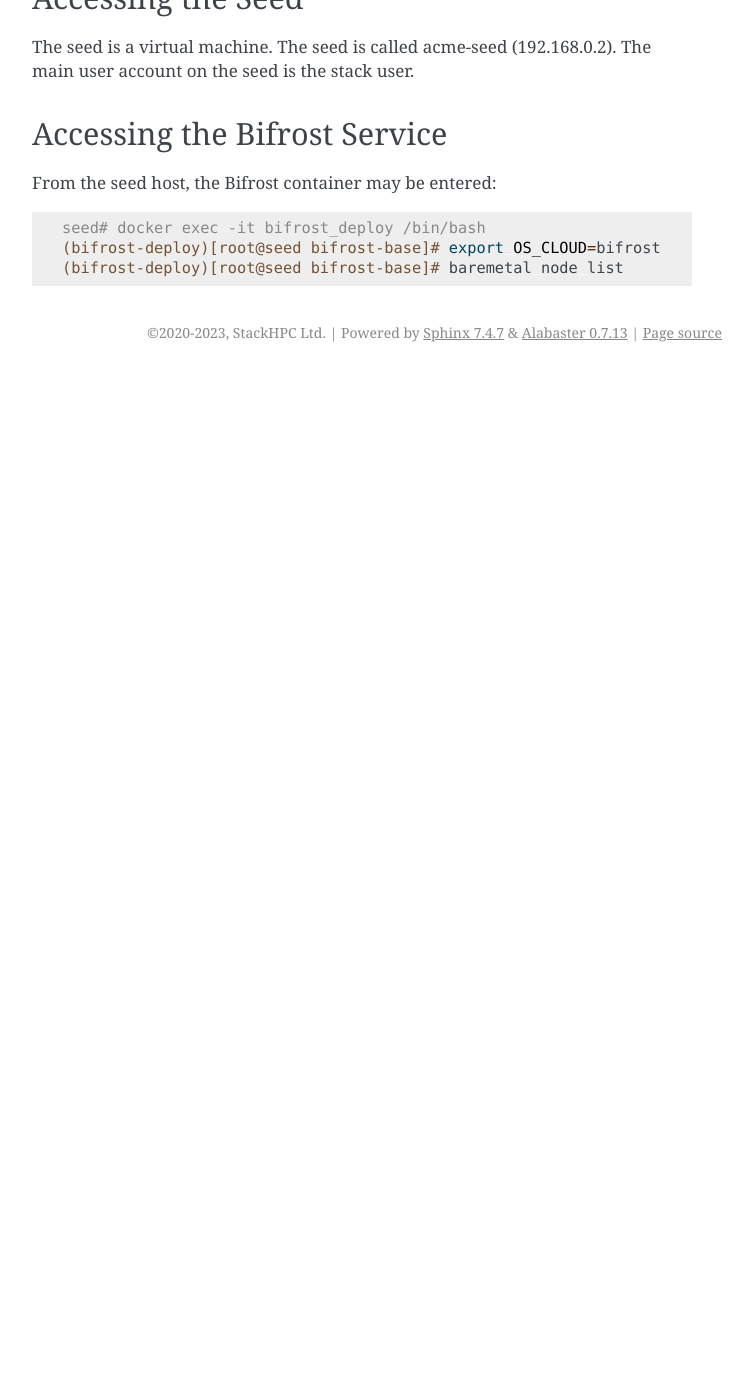
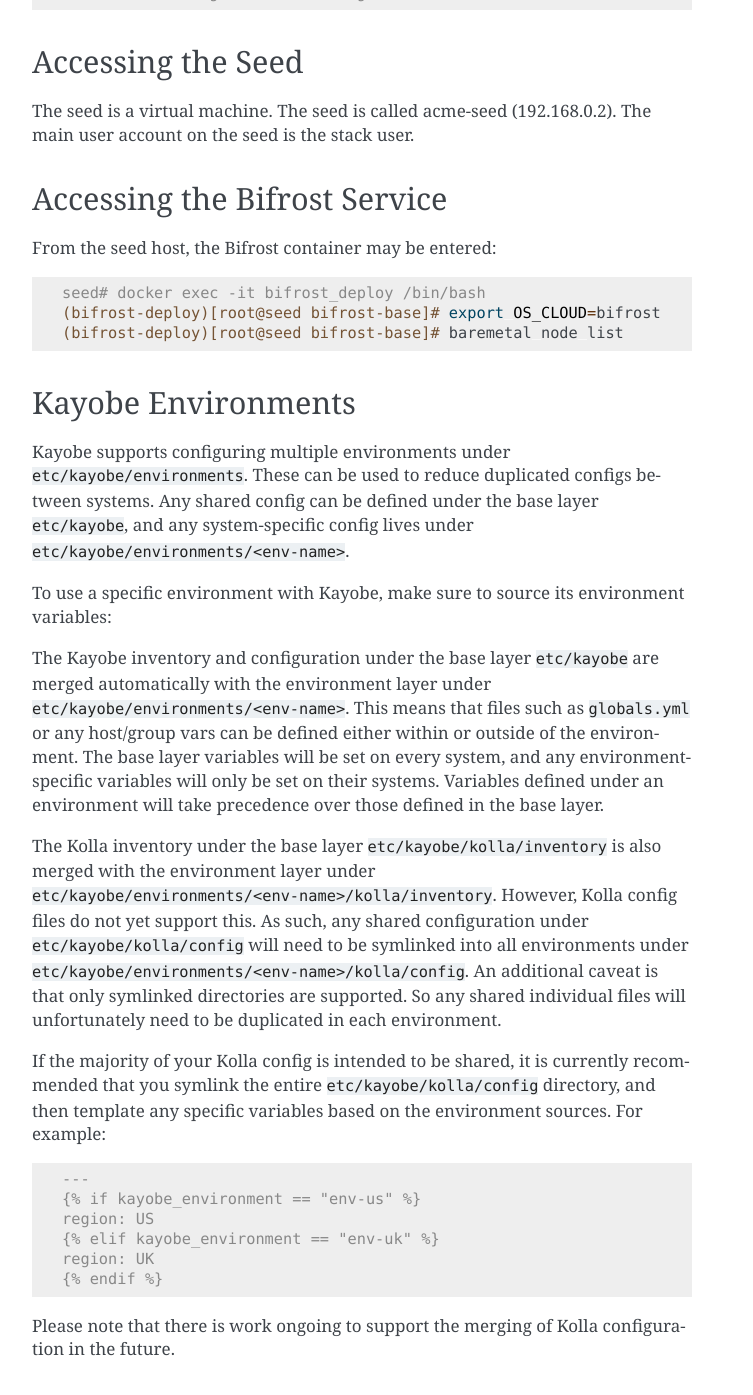
Before and after one commit to stackhpc/openstack-admin-guide, a Sphinx documentation site: the page built from source/working_with_kayobe.rst, in a window 1280 px wide and 1400 px high, scrolled down 2099 px. Shown: the top 1395 px of the window, without its empty margins (388-1141 px from the left). Built offline with Sphinx 7.4.7, drawn with Linux system fonts in a browser that asks for light colours; before the commit the page ends 2471 px from its top, so only the background shows below that; some of the changed text lies outside the part shown.

Commit message:
Add instructions on using Kayobe environments

```diff
--- a/source/working_with_kayobe.rst
+++ b/source/working_with_kayobe.rst
@@ -61,6 +61,14 @@ After making the checkout, source the virtualenv and Kayobe config environment v
    kayobe# cd |base_path|
    kayobe# source venvs/kayobe/bin/activate
    kayobe# source src/kayobe-config/kayobe-env
+
+If you are using a Kayobe environment, you will instead need to specify which
+environment to source. See the section Kayobe Environments for more details.
+
+.. code-block:: console
+   :substitutions:
+
+   kayobe# source src/kayobe-config/kayobe-env --environment <env-name>
 
 Set up any dependencies needed on the control host:
 
@@ -155,3 +163,55 @@ From the seed host, the Bifrost container may be entered:
    (bifrost-deploy)[root@seed bifrost-base]# baremetal node list
 
 .. Consider adding a section about configuring the physical network.
+
+Kayobe Environments
+-------------------
+
+Kayobe supports configuring multiple environments under
+``etc/kayobe/environments``. These can be used to reduce duplicated configs
+between systems. Any shared config can be defined under the base layer
+``etc/kayobe``, and any system-specific config lives under
+``etc/kayobe/environments/<env-name>``.
+
+To use a specific environment with Kayobe, make sure to source its environment
+variables:
+
+.. code-block:: console
+   :substitutions:
+
+   kayobe# source src/kayobe-config/kayobe-env --environment <env-name>
+
+The Kayobe inventory and configuration under the base layer ``etc/kayobe`` are
+merged automatically with the environment layer under
+``etc/kayobe/environments/<env-name>``. This means that files such as
+``globals.yml`` or any host/group vars can be defined either within or outside
+of the environment. The base layer variables will be set on every system, and
+any environment-specific variables will only be set on their systems. Variables
+defined under an environment will take precedence over those defined in the
+base layer.
+
+The Kolla inventory under the base layer ``etc/kayobe/kolla/inventory`` is also
+merged with the environment layer under
+``etc/kayobe/environments/<env-name>/kolla/inventory``. However, Kolla config
+files do not yet support this. As such, any shared configuration under
+``etc/kayobe/kolla/config`` will need to be symlinked into all environments
+under ``etc/kayobe/environments/<env-name>/kolla/config``. An additional caveat
+is that only symlinked directories are supported. So any shared individual
+files will unfortunately need to be duplicated in each environment.
+
+If the majority of your Kolla config is intended to be shared, it is currently
+recommended that you symlink the entire ``etc/kayobe/kolla/config`` directory,
+and then template any specific variables based on the environment sources. For
+example:
+
+.. code-block:: console
+
+   ---
+   {% if kayobe_environment == "env-us" %}
+   region: US
+   {% elif kayobe_environment == "env-uk" %}
+   region: UK
+   {% endif %}
+
+Please note that there is work ongoing to support the merging of Kolla
+configuration in the future.
```
